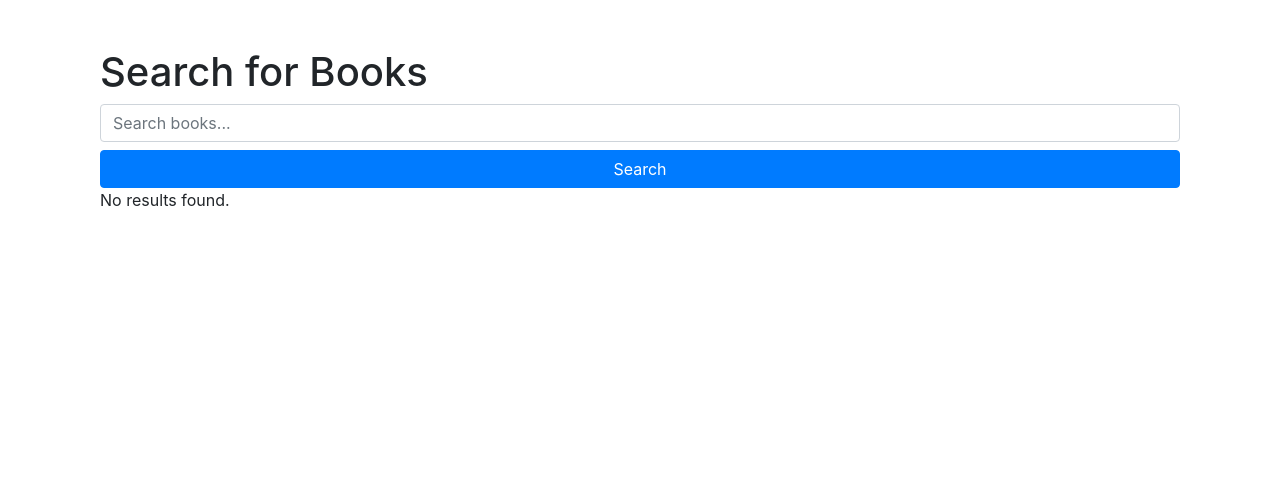
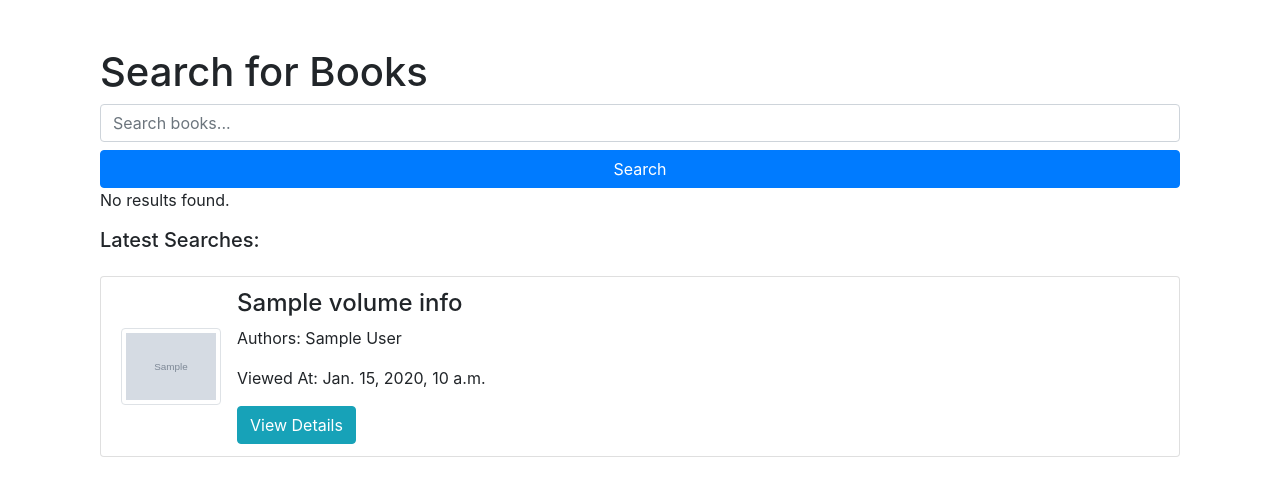
Before and after one commit to KSburna/book_manager_app, a Django app: page /home/ in a window 1280 px wide. Shown: the part 56-552 px from the top of the page. Run offline with Django 4.2, Linux system fonts and the light colour scheme; a user stored in the database is signed in; tables that the repository leaves empty hold one stand-in row (values such as "Sample post"); grey boxes marked "Sample" are stand-in pictures; a database or web service that is not in the repository returns one stand-in record (values such as "Sample title"); data that the repository does not hold is empty; some libraries are stand-ins or nearby versions.

Commit message:
show latest 5 searches in the home

```diff
--- a/my_book_manager/views.py
+++ b/my_book_manager/views.py
@@ -14,6 +14,11 @@ def home_view(request):
     query = request.GET.get("q")
     books = []
 
+    # Fetch latest 5 searches for the user
+    latest_searches = SearchHistory.objects.filter(user=request.user).order_by(
+        "-viewed_at"
+    )[:5]
+
     if query:
         response = requests.get(GOOGLE_BOOKS_API_URL, params={"q": query})
         if response.status_code == 200:
@@ -22,7 +27,7 @@ def home_view(request):
 
     if query is None:
         query = ""
-    context = {"books": books, "query": query}
+    context = {"books": books, "query": query, "search_history": latest_searches}
     return render(request, "book/home.html", context)
 
 
--- a/templates/book/home.html
+++ b/templates/book/home.html
@@ -35,5 +35,27 @@
     <p>No results found.</p>
     {% endif %}
     <div>
+        <div>
+            <h5>Latest Searches:</h5>
+            <ul class="list-group mt-4">
+                {% for history in search_history %}
+                <li class="list-group-item d-flex align-items-center">
+                    <!-- Check if the book has a thumbnail -->
+                    {% if history.book.get_book_details.volumeInfo.imageLinks.thumbnail %}
+                    <img src="{{ history.book.get_book_details.volumeInfo.imageLinks.thumbnail }}" alt="Book thumbnail"
+                        class="img-thumbnail mr-3" style="width: 100px; height: auto;">
+                    {% endif %}
+
+                    <div>
+                        <h4>{{ history.book.get_book_details.volumeInfo.title }}</h4>
+                        <p>Authors: {{ history.book.get_book_details.volumeInfo.authors|join:", " }}</p>
+                        <p>Viewed At: {{ history.viewed_at }}</p>
+                        <a href="{% url 'book_detail' history.book.google_book_id %}" class="btn btn-info">View
+                            Details</a>
+                    </div>
+                </li>
+                {% endfor %}
+            </ul>
+        </div>
     </div>
     {% endblock %}
```
